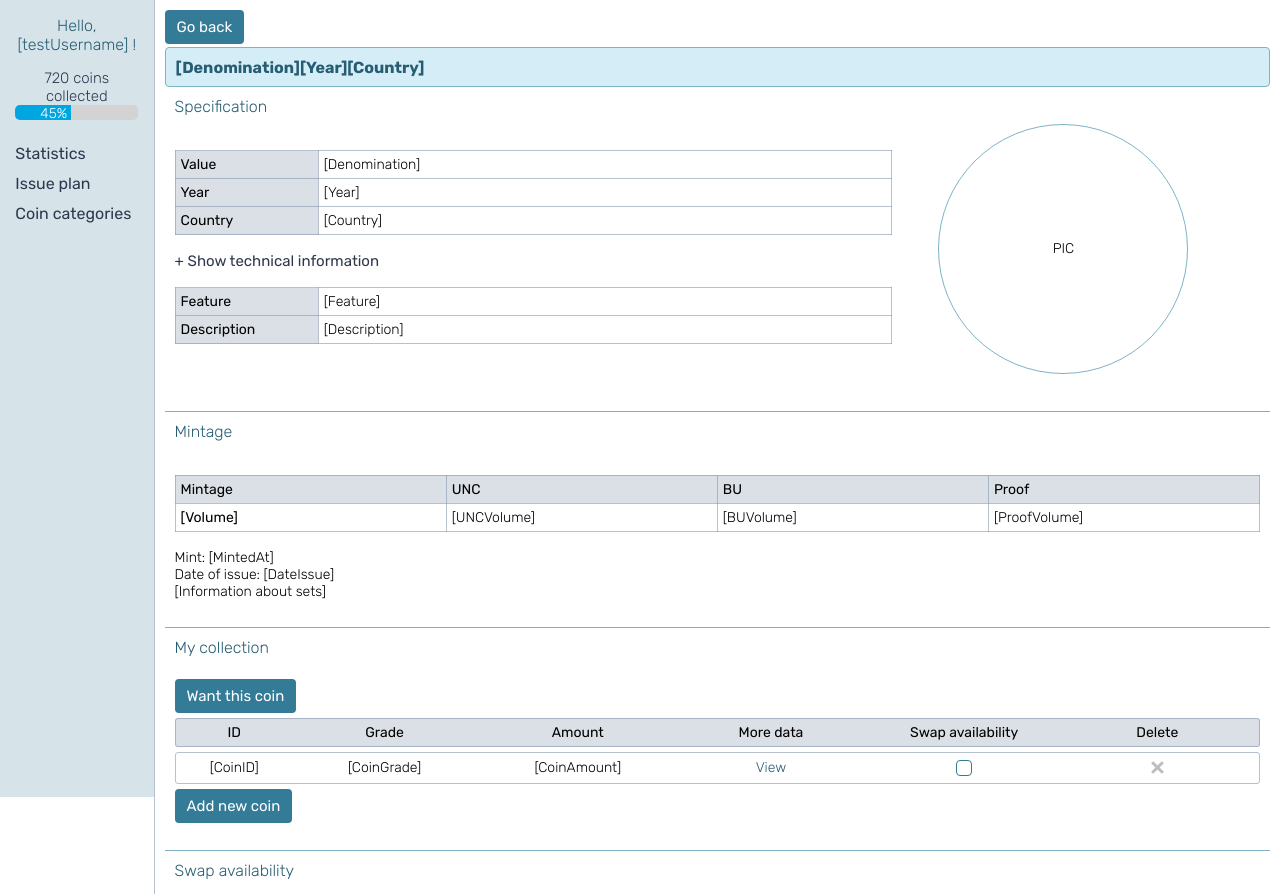
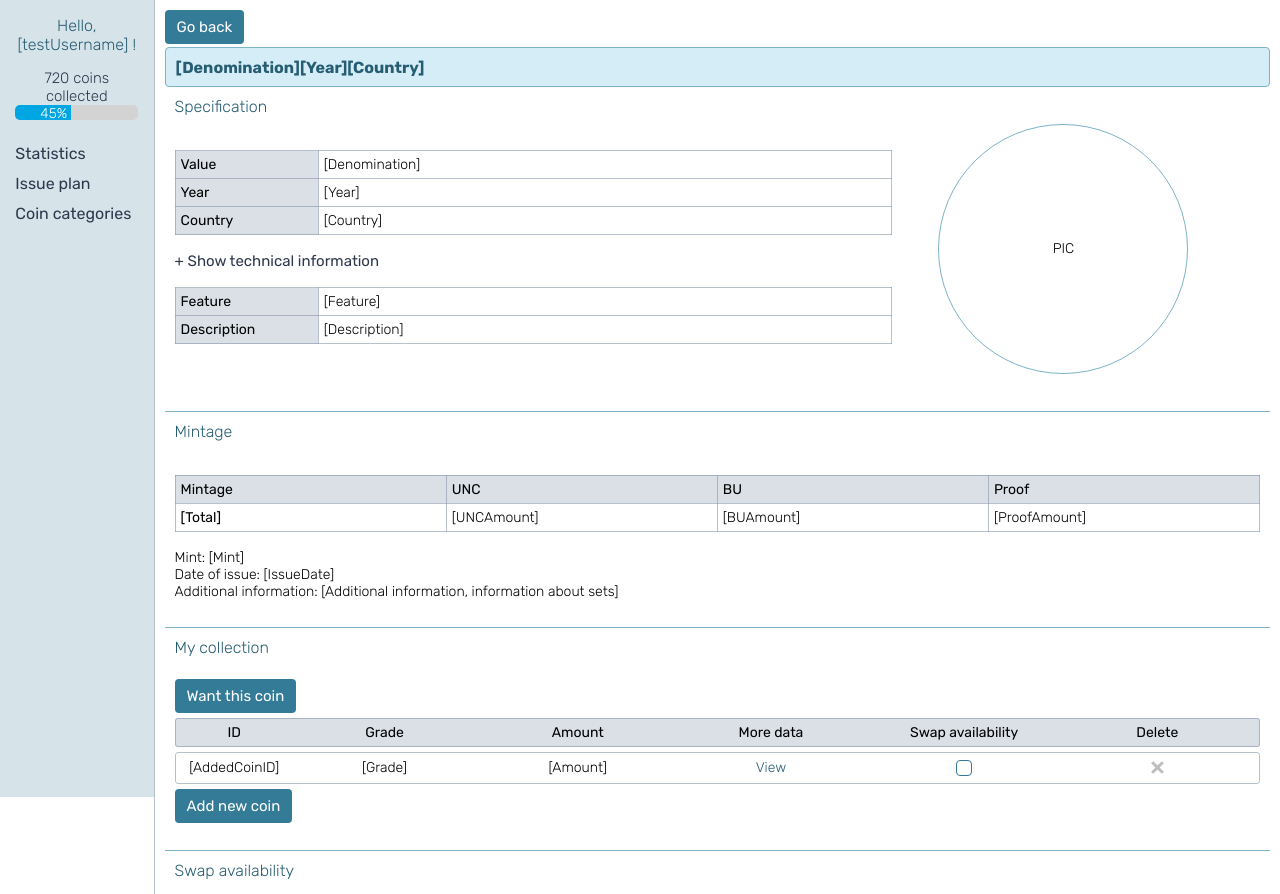
Before and after one commit to crispyeuro/crispyeuro-client, a website: page static/coincard.html in a window 1280 px wide. Shown: the part 43-937 px from the top of the page. Drawn offline with Linux system fonts and the light colour scheme.

```diff
--- a/static/coincard.html
+++ b/static/coincard.html
@@ -94,16 +94,16 @@
                     <th>Proof</th>
                 </tr>
                 <tr>
-                    <th>[Volume]</th>
-                    <td>[UNCVolume]</td>
-                    <td>[BUVolume]</td>
-                    <td>[ProofVolume]</td>
+                    <th>[Total]</th>
+                    <td>[UNCAmount]</td>
+                    <td>[BUAmount]</td>
+                    <td>[ProofAmount]</td>
                 </tr>
             </table>
             <br>
-            Mint: [MintedAt]<br>
-            Date of issue: [DateIssue]<br>
-            [Information about sets]<br><br>
+            Mint: [Mint]<br>
+            Date of issue: [IssueDate]<br>
+            Additional information: [Additional information, information about sets]<br><br>
         </div>
         <div class="addCollection">
             <div class="containerName">My collection</div>
@@ -123,9 +123,9 @@
                     <div class="coincardAddedDeleteBtn">Delete</div>
                 </div>
                 <div class="coincardAddedCoins">
-                    <div class="coincardAddedId">[CoinID]</div>
-                    <div class="coincardAddedGrade">[CoinGrade]</div>
-                    <div class="coincardAddedAmount">[CoinAmount]</div>
+                    <div class="coincardAddedId">[AddedCoinID]</div>
+                    <div class="coincardAddedGrade">[Grade]</div>
+                    <div class="coincardAddedAmount">[Amount]</div>
                     <div class="coincardAddedDataBtn"><a href="#" onclick="showAddedCoinData(); return false;">View</a>
                     </div>
                     <div class="coincardAddedSwap">
```
